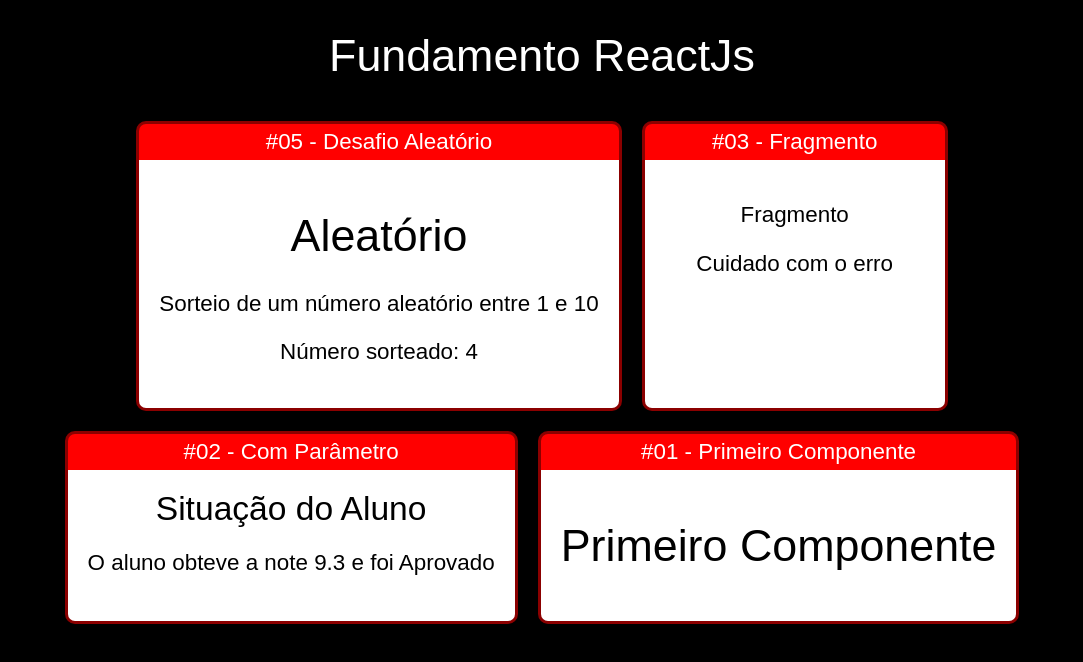
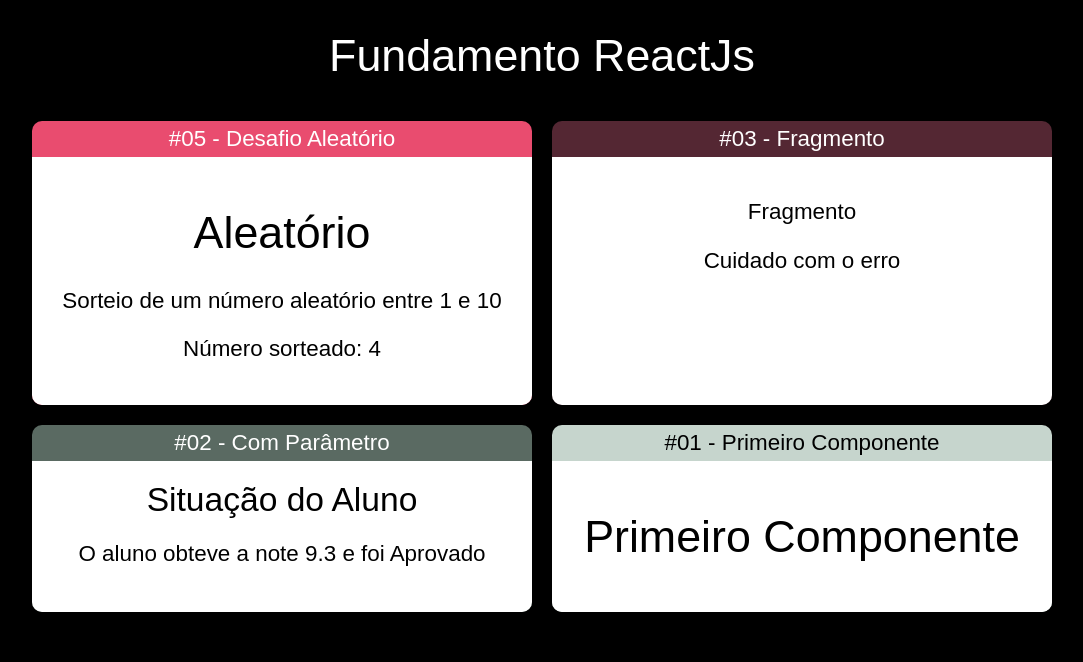
Before and after one commit to KailanySousa/CursoReact-Redux, a React (Create React App) app in the folder fundamentos-react/: page / in a window 1280 px wide. Shown: the top 662 px of the page, without its empty margins (98-1181 px from the left). Built offline with nearby package versions, Linux system fonts and the light colour scheme.

Commit message:
Componente Card #03

```diff
--- a/fundamentos-react/src/App.jsx
+++ b/fundamentos-react/src/App.jsx
@@ -15,16 +15,16 @@
   <div id="App">
     <h1>Fundamento ReactJs</h1>
     <div className="Cards">
-      <Card titulo="#05 - Desafio Aleatório">
+      <Card titulo="#05 - Desafio Aleatório" color="#E94C6F">
         <Aleatorio min={1} max={10}></Aleatorio>
       </Card>
-      <Card titulo="#03 - Fragmento">
+      <Card titulo="#03 - Fragmento" color="#542733">
         <Fragmento />
       </Card>
-      <Card titulo="#02 - Com Parâmetro">
+      <Card titulo="#02 - Com Parâmetro" color="#5A6A62">
         <ComParamentro titulo="Situação do Aluno" aluno="Kailany" nota={9.3} />
       </Card>
-      <Card titulo="#01 - Primeiro Componente">
+      <Card titulo="#01 - Primeiro Componente" color="#C6D5CD" fontColor="#000">
         <Primeiro></Primeiro>
       </Card>
     </div>
--- a/fundamentos-react/src/components/layout/Card.css
+++ b/fundamentos-react/src/components/layout/Card.css
@@ -1,17 +1,15 @@
 .Card {
-  background-color: darkred;
   border-radius: 10px;
   overflow: hidden;
-  border: 3px solid darkred;
   margin: 10px;
 
   display: flex;
   flex-direction: column;
-  min-width: 300px;
+  min-width: 500px;
+  max-width: 500px;
 }
 
 .Card .Title {
-  background-color: red;
   padding: 5px 0px;
   display: flex;
   justify-content: center;
--- a/fundamentos-react/src/components/layout/Card.jsx
+++ b/fundamentos-react/src/components/layout/Card.jsx
@@ -2,8 +2,14 @@
 import React from "react";
 
 export default (props) => {
+  console.log(props);
+  const cardStyle = {
+    backgroundColor: props.color || "#f00",
+    borderColor: props.color || "#f00",
+    color: props.fontColor || "#fff",
+  };
   return (
-    <div className="Card">
+    <div className="Card" style={cardStyle}>
       <div className="Title">{props.titulo}</div>
       <div className="Content">{props.children}</div>
     </div>
```
